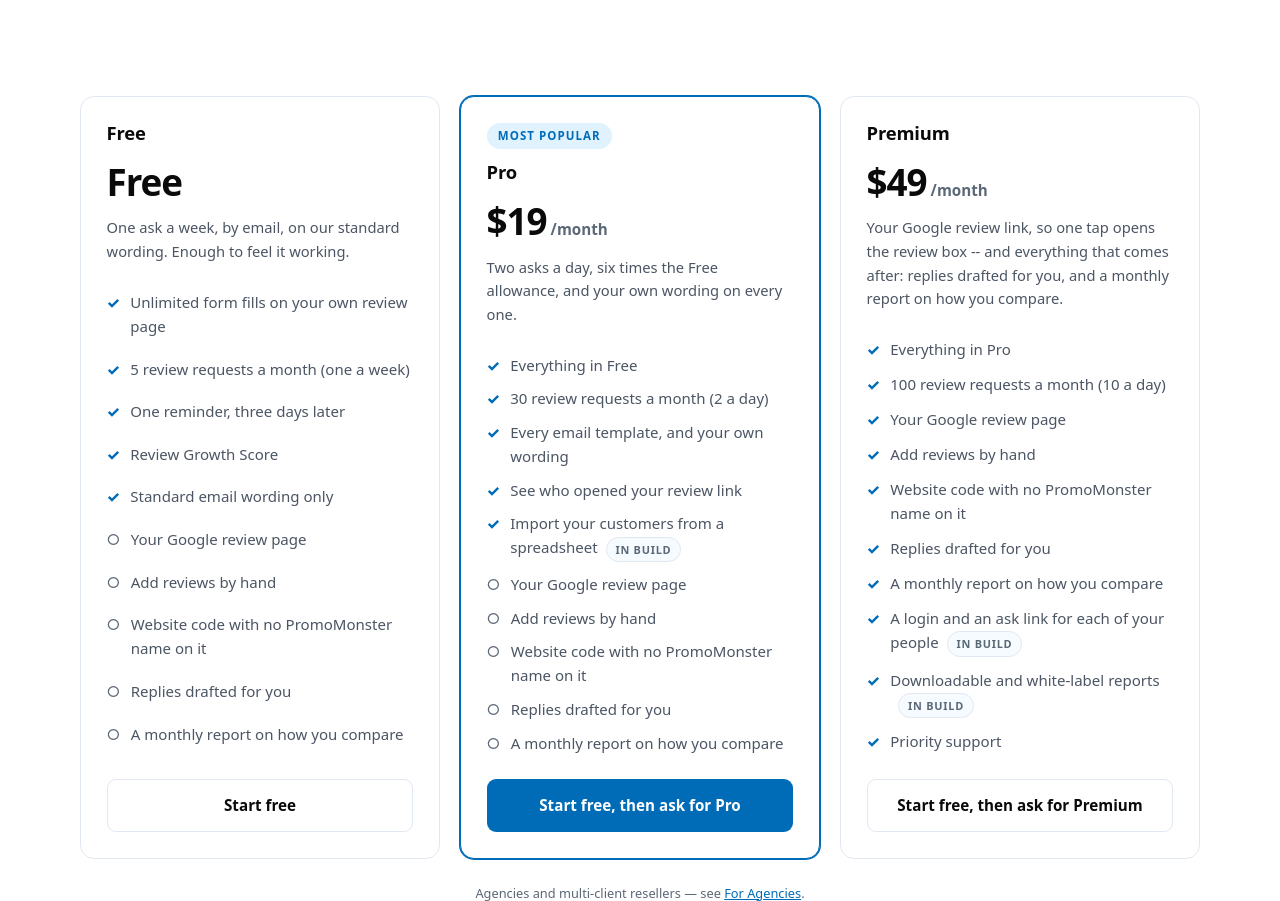
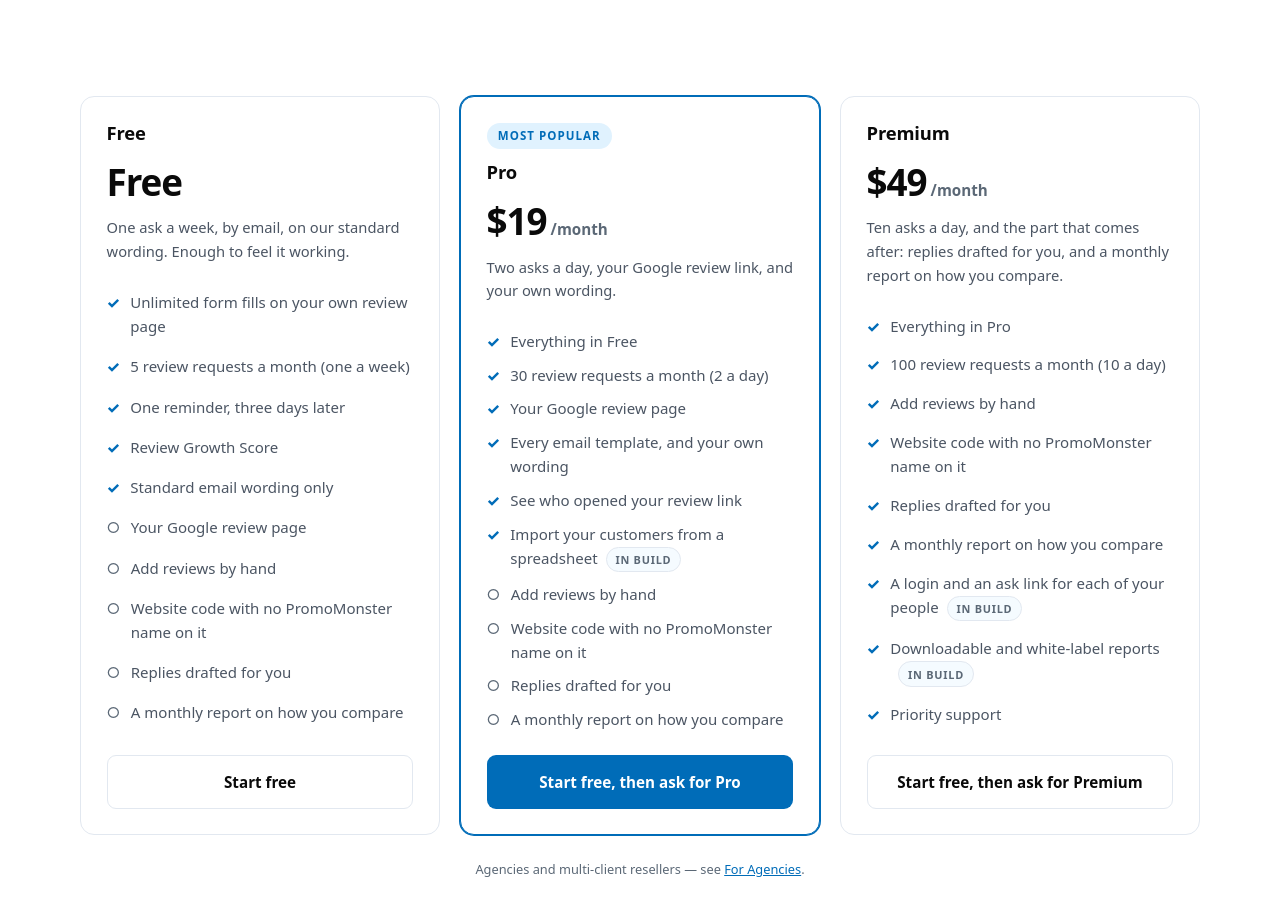
Before and after one commit to aimbluemedia/promomonster, a PHP site: page /pricing in a window 1280 px wide. Shown: the part 646-1547 px from the top of the page. Run offline with PHP 8.4, Linux system fonts and the light colour scheme.

Commit message:
Revert: the Google review link stays on Pro
This reverts d48fcb5. Reverted rather than re-edited, so what comes back
is exactly what was there before -- including the nine assertions that
moved with it.

The reasoning changed because Premium changed. When the link was first
weighed against Pro, Premium held volume and an unbranded widget and
nothing else, so gating the one feature everybody wants was the only
thing making $49 add up. Premium now has drafted replies, the monthly
report, adding by hand, the unbranded widget and a hundred sends. It can
stand on that without holding the core feature hostage.

Two things decide it:

  Gate what costs money to serve. The Google link is a stored URL and a
  redirect -- no marginal cost at all. The drafts and the report are real
  API spend. Gating the free thing that defines the category while giving
  away the expensive ones is the wrong way round.

  Without the link, a request can only go to the PromoMonster page:
  ReviewRequests::DESTINATIONS is google or promomonster, and with
  nothing saved it is the latter. So Pro was thirty emails a month that
  sent a customer somewhere other than the listing that moves their map
  ranking. That is hard to defend on a renewal call.

The badge on that screen reads "Pro and above" again, which is what it
ought to say, and it says it because the catalogue says so rather than
because a view was edited.

2490 passing across 21 suites.

Co-Authored-By: Claude Opus 5 <noreply@anthropic.com>
Claude-Session: https://claude.ai/code/session_01CdG9NshrkuwpgPtCT59NEu

```diff
--- a/app/Support/Plans.php
+++ b/app/Support/Plans.php
@@ -144,10 +144,7 @@ final class Plans
             self::MONTHLY_REPORT => false,
         ],
         self::PRO => [
-            // Premium's. Pro keeps the allowance and its own wording; the
-            // saved Google link, and everything that comes after a review
-            // arrives, is the tier above.
-            self::GOOGLE_PAGE   => false,
+            self::GOOGLE_PAGE   => true,
             self::ALL_TEMPLATES => true,
             self::ADD_REVIEWS   => false,
             self::UNBRANDED     => false,
@@ -387,16 +384,16 @@ final class Plans
             self::PRO => [
                 'name'     => 'Pro',
                 'price'    => 19,
-                'tagline'  => 'Two asks a day, six times the Free allowance, and your own wording on every one.',
+                'tagline'  => 'Two asks a day, your Google review link, and your own wording.',
                 'featured' => true,
                 'limits'   => self::LIMITS[self::PRO],
                 'features' => [
                     ['Everything in Free', true, null],
                     [self::sendingLimit(self::PRO), true, self::STATE_NOW],
+                    ['Your Google review page', true, self::STATE_NOW],
                     ['Every email template, and your own wording', true, self::STATE_NOW],
                     ['See who opened your review link', true, self::STATE_NOW],
                     ['Import your customers from a spreadsheet', true, self::STATE_SOON],
-                    ['Your Google review page', false, null],
                     ['Add reviews by hand', false, null],
                     ['Website code with no PromoMonster name on it', false, null],
                     ['Replies drafted for you', false, null],
@@ -406,13 +403,12 @@ final class Plans
             self::PREMIUM => [
                 'name'     => 'Premium',
                 'price'    => 49,
-                'tagline'  => 'Your Google review link, so one tap opens the review box -- and everything that comes after: replies drafted for you, and a monthly report on how you compare.',
+                'tagline'  => 'Ten asks a day, and the part that comes after: replies drafted for you, and a monthly report on how you compare.',
                 'featured' => false,
                 'limits'   => self::LIMITS[self::PREMIUM],
                 'features' => [
                     ['Everything in Pro', true, null],
                     [self::sendingLimit(self::PREMIUM), true, self::STATE_NOW],
-                    ['Your Google review page', true, self::STATE_NOW],
                     ['Add reviews by hand', true, self::STATE_NOW],
                     ['Website code with no PromoMonster name on it', true, self::STATE_NOW],
                     ['Replies drafted for you', true, self::STATE_NOW],
--- a/app/Views/pricing.php
+++ b/app/Views/pricing.php
@@ -18,11 +18,10 @@ $plans = Plans::selectable();
  */
 $difference = sprintf(
     'How many you can send, and how much of it is yours. Free sends %d a month on our '
-    . 'standard wording. Pro sends %d and lets you write your own wording on every one. '
-    . 'Premium sends %d, saves your Google review link so a request opens the review box '
-    . 'in one tap, lets you add reviews to your page by hand, drafts your replies for you, '
-    . 'emails you a monthly comparison, and the review code you paste on your own website '
-    . 'carries no PromoMonster name.',
+    . 'standard wording. Pro sends %d, unlocks your Google review link so a request opens '
+    . 'the review box in one tap, and lets you write your own wording. Premium sends %d, '
+    . 'lets you add reviews to your page by hand, and the review code you paste on your own '
+    . 'website carries no PromoMonster name.',
     (int) Plans::limit(Plans::FREE, 'requests_per_month'),
     (int) Plans::limit(Plans::PRO, 'requests_per_month'),
     (int) Plans::limit(Plans::PREMIUM, 'requests_per_month'),
```
Also changed, not shown: tests/members-shell-test.php (+2 -3 lines), tests/onboarding-test.php (+11 -40 lines), tests/plans-test.php (+6 -14 lines).
